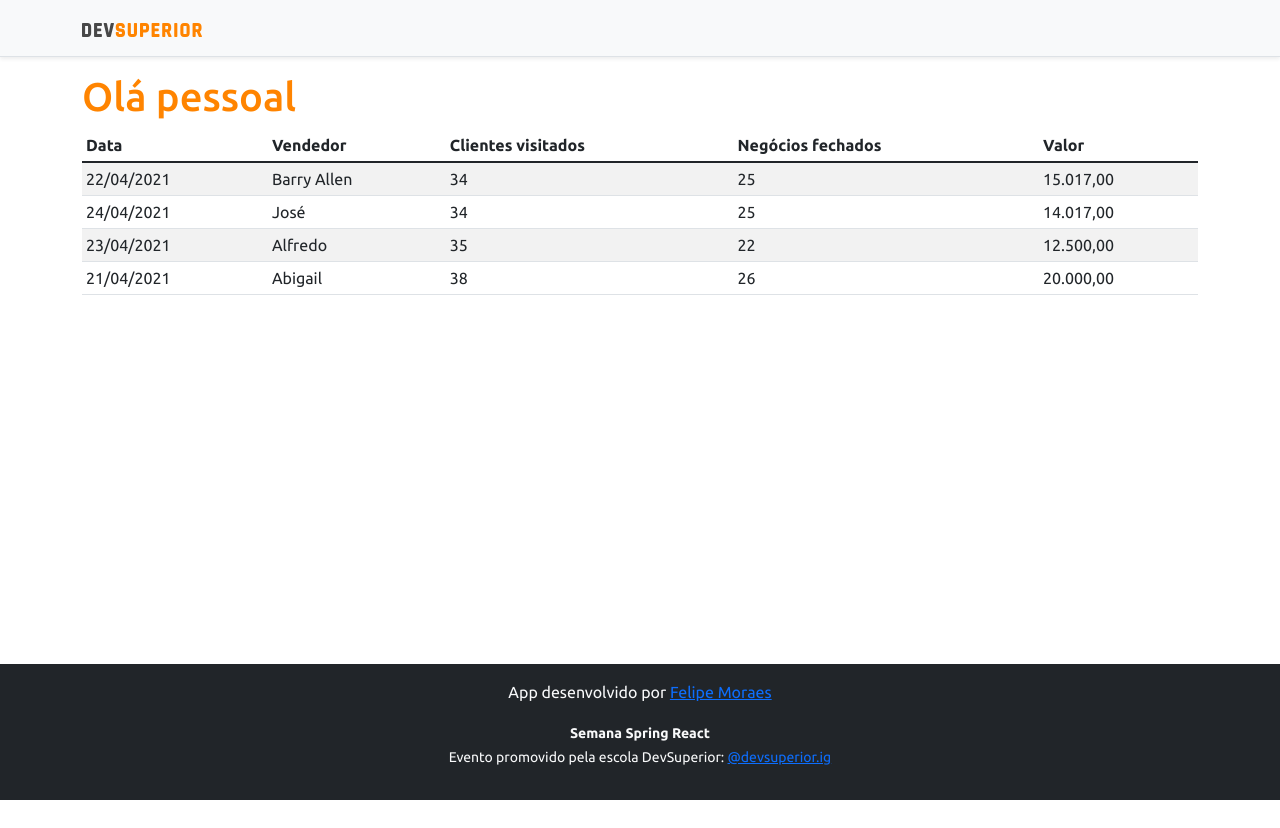
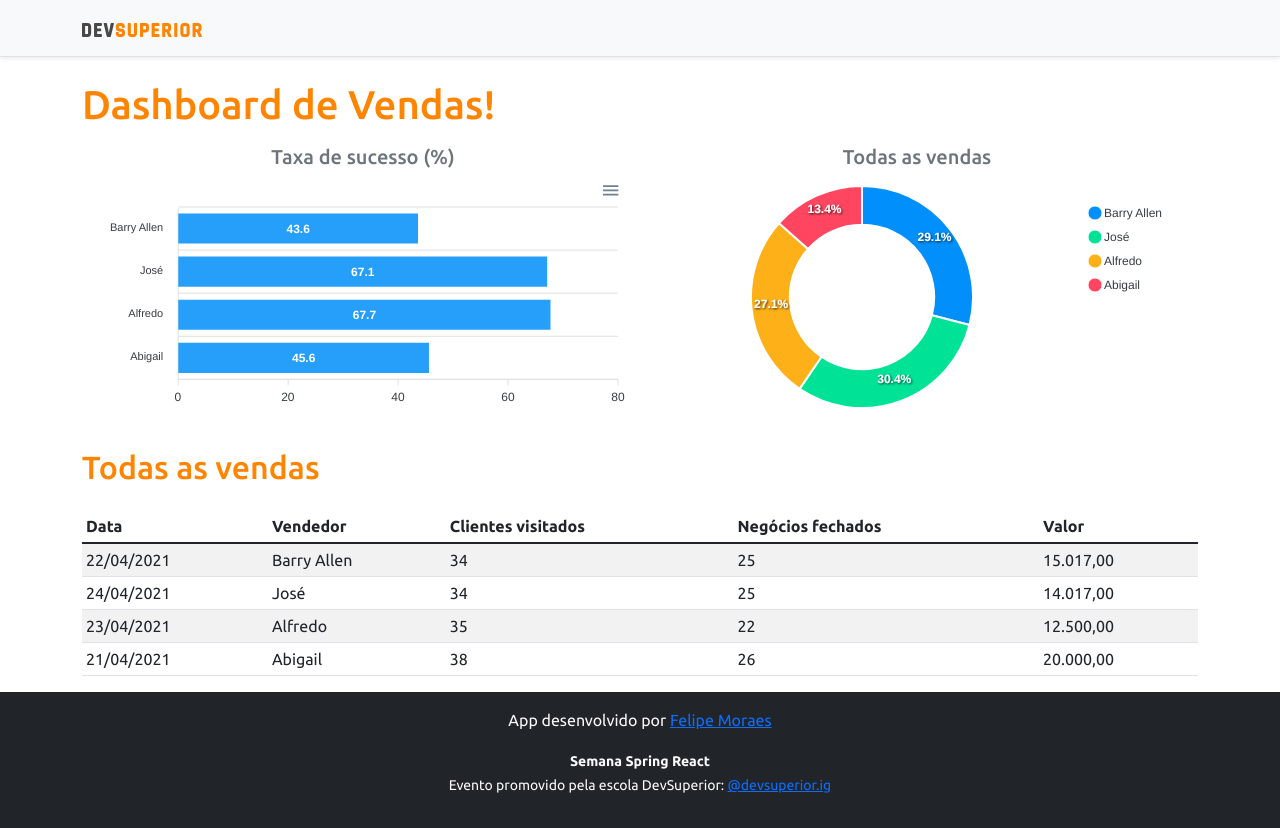
Before and after one commit to felipemmarcello/projeto-sds, a React (Create React App) app in the folder frontend/: page / in a window 1280 px wide. Before the commit the page ends 800 px from the top, so only its background shows below. Built offline with nearby package versions, Linux system fonts and the light colour scheme.

Commit message:
Static Charts

```diff
--- a/frontend/package.json
+++ b/frontend/package.json
@@ -11,8 +11,10 @@
     "@types/node": "^12.0.0",
     "@types/react": "^17.0.0",
     "@types/react-dom": "^17.0.0",
+    "apexcharts": "^3.28.1",
     "bootstrap": "^5.1.0",
     "react": "^17.0.2",
+    "react-apexcharts": "^1.3.9",
     "react-dom": "^17.0.2",
     "react-scripts": "4.0.3",
     "typescript": "^4.1.2",
--- a/frontend/src/App.tsx
+++ b/frontend/src/App.tsx
@@ -1,6 +1,10 @@
 import DataTable from "components/DataTable";
 import Footer from "components/Footer";
 import NavBar from "components/NavBar";
+import BarChart from "components/BarChart";
+import DonutChart from "components/DonutChart";
+
+
 
 function App() {
   return (
@@ -8,7 +12,27 @@
       <NavBar />
 
       <div className="container">
-        <h1 className="text-primary">Olá pessoal</h1>
+        <h1 className="text-primary py-2">Dashboard de Vendas!</h1>
+
+        <div className="row px-3">
+          <div className="col-sm-6">
+            <h5 className="text-center text-secondary">Taxa de sucesso (%)</h5>
+
+            <BarChart/>
+
+          </div>
+
+          <div className="col-sm-6">
+            <h5 className="text-center text-secondary">Todas as vendas</h5>
+
+            <DonutChart/>
+
+          </div>
+        </div>
+
+        <div className="py-3">
+          <h2 className="text-primary"> Todas as vendas</h2>
+        </div>
 
         <DataTable/>
 
--- /dev/null
+++ b/frontend/src/components/BarChart/index.tsx
@@ -0,0 +1,36 @@
+import Chart from 'react-apexcharts';
+
+const BarChart = () => {
+
+    const options = {
+        plotOptions: {
+            bar: {
+                horizontal: true,
+            }
+        },
+    };
+
+    const mockData = {
+        labels: {
+            categories: ['Barry Allen', 'José', 'Alfredo', 'Abigail']
+        },
+        series: [
+            {
+                name: "% Sucesso",
+                data: [43.6, 67.1, 67.7, 45.6]
+            }
+        ]
+    };
+
+
+    return (
+        <Chart
+            options={{...options, xaxis: mockData.labels}}
+            series= {mockData.series}
+            type="bar"
+            height="240"
+        />
+    );
+}
+
+export default BarChart;
--- /dev/null
+++ b/frontend/src/components/DonutChart/index.tsx
@@ -0,0 +1,26 @@
+import Chart from 'react-apexcharts';
+
+const DonutChart = () => {
+
+    const mockData = {
+        series: [477138, 499928, 444867, 220426],
+        labels: ['Barry Allen', 'José', 'Alfredo', 'Abigail']
+    }
+
+    const options = {
+        legend: {
+            show: true
+        }
+    }
+
+    return (
+        <Chart
+            options={{ ...options, labels: mockData.labels }}
+            series={mockData.series}
+            type="donut"
+            height="240"
+        />
+    );
+}
+
+export default DonutChart;
```
Also changed, not shown: 1 other file (tests, documents, lock files or other folders).
